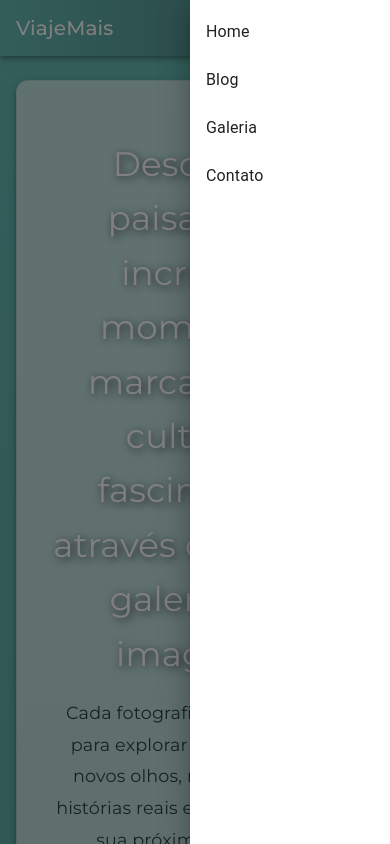
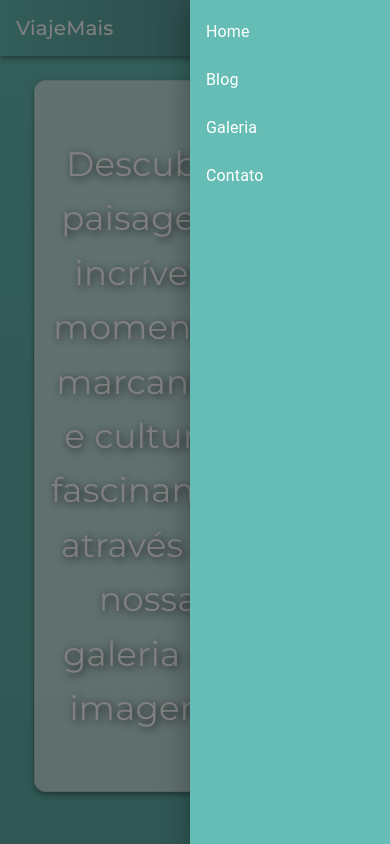
Before and after one commit to isahpao/viajemais, a React (Vite) app: page /galeria in a window 390 px wide. Both pictures are taken after a click on the button "menu". Shown: the top 844 px of the page. Built offline with nearby package versions, Linux system fonts and the light colour scheme.

Commit message:
Corrigindo responsividade

```diff
--- a/src/components/Header.jsx
+++ b/src/components/Header.jsx
@@ -33,7 +33,6 @@ export default function Header() {
       <AppBar
         position="fixed"
         sx={{ background: "linear-gradient(to right, #66BDB5, #4a7c80)" }}>
-
         <Toolbar>
           <Typography
             variant="h6"
@@ -46,6 +45,7 @@ export default function Header() {
               textDecoration: "none",
               cursor: "pointer",
             }}>
+
             ViajeMais
           </Typography>
 
@@ -65,7 +65,14 @@ export default function Header() {
                 onClose={() => setDrawerOpen(false)}>
 
                 <Box
-                  sx={{ width: 200 }}
+                  sx={{
+                    width: 200,
+                    height: "100vh",
+                    bgcolor: "#66BDB5",
+                    color: "#fff",
+                    display: "flex",
+                    flexDirection: "column",
+                  }}
                   role="presentation"
                   onClick={() => setDrawerOpen(false)}
                   onKeyDown={() => setDrawerOpen(false)}>
--- a/src/pages/Galeria/Galeria.jsx
+++ b/src/pages/Galeria/Galeria.jsx
@@ -46,7 +46,7 @@ export default function Galeria() {
     <Box
       sx={{
         minHeight: "100vh",
-       background: "linear-gradient(to bottom, #66BDB5, #4a7c80)",
+        background: "linear-gradient(to bottom, #66BDB5, #4a7c80)",
         backgroundRepeat: "no-repeat",
         backgroundBlendMode: "overlay, normal",
         py: 4,
@@ -56,10 +56,10 @@ export default function Galeria() {
         <Container maxWidth="lg">
           <Box
             sx={{
-              maxWidth: 1100,
+              maxWidth: { xs: "90%", sm: 700, md: 900, lg: 1100 },
               mx: "auto",
               mb: 6,
-              px: 4,
+              px: { xs: 2, sm: 4 },
               py: 5,
               backgroundColor: "rgba(255, 255, 255, 0.6)",
               borderRadius: 3,
@@ -68,8 +68,9 @@ export default function Galeria() {
               position: "relative",
               zIndex: 2,
               display: "flex",
-              flexDirection: "column",
-              alignItems: "center",
+              alignItems: "flex-start",
+              textAlign: "center",
+
             }}>
 
             <TituloPrincipal variant="h4" sx={{ mt: 2, color: '#fff' }}>
```
